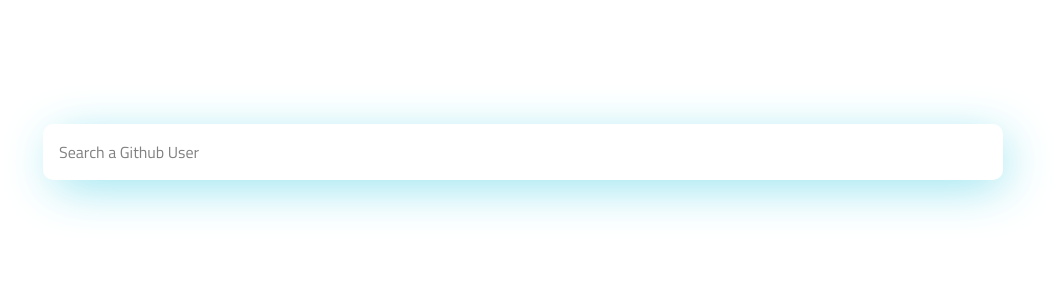
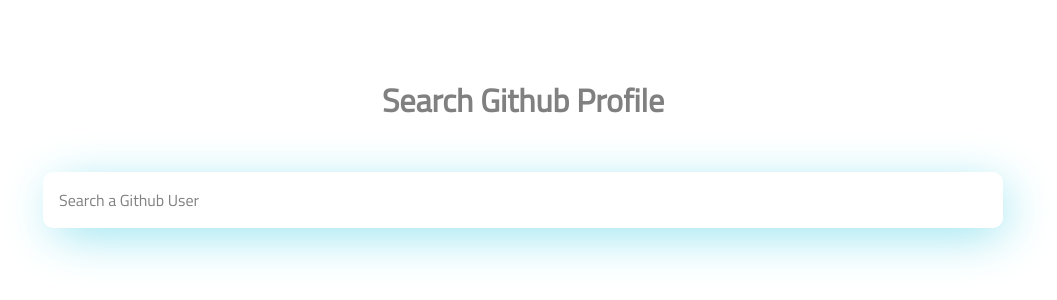
Before and after one commit to ArjunGhosh561/github_profile_viewer.github.io, a plain HTML site: page index.html in a window 1280 px wide. Shown: the part 248-548 px from the top of the page, without its empty margins (117-1174 px from the left). Drawn offline with nearby package versions, Linux system fonts and the light colour scheme.

Commit message:
Added H1

```diff
--- a/index.html
+++ b/index.html
@@ -7,6 +7,9 @@
     <title>Github Profiles</title>
   </head>
   <body>
+    <h1>Search Github Profile</h1>
+    <br>
+    <br>
     <form class="user-form" id="form">
       <input type="text" id="search" placeholder="Search a Github User">
     </form>
```
